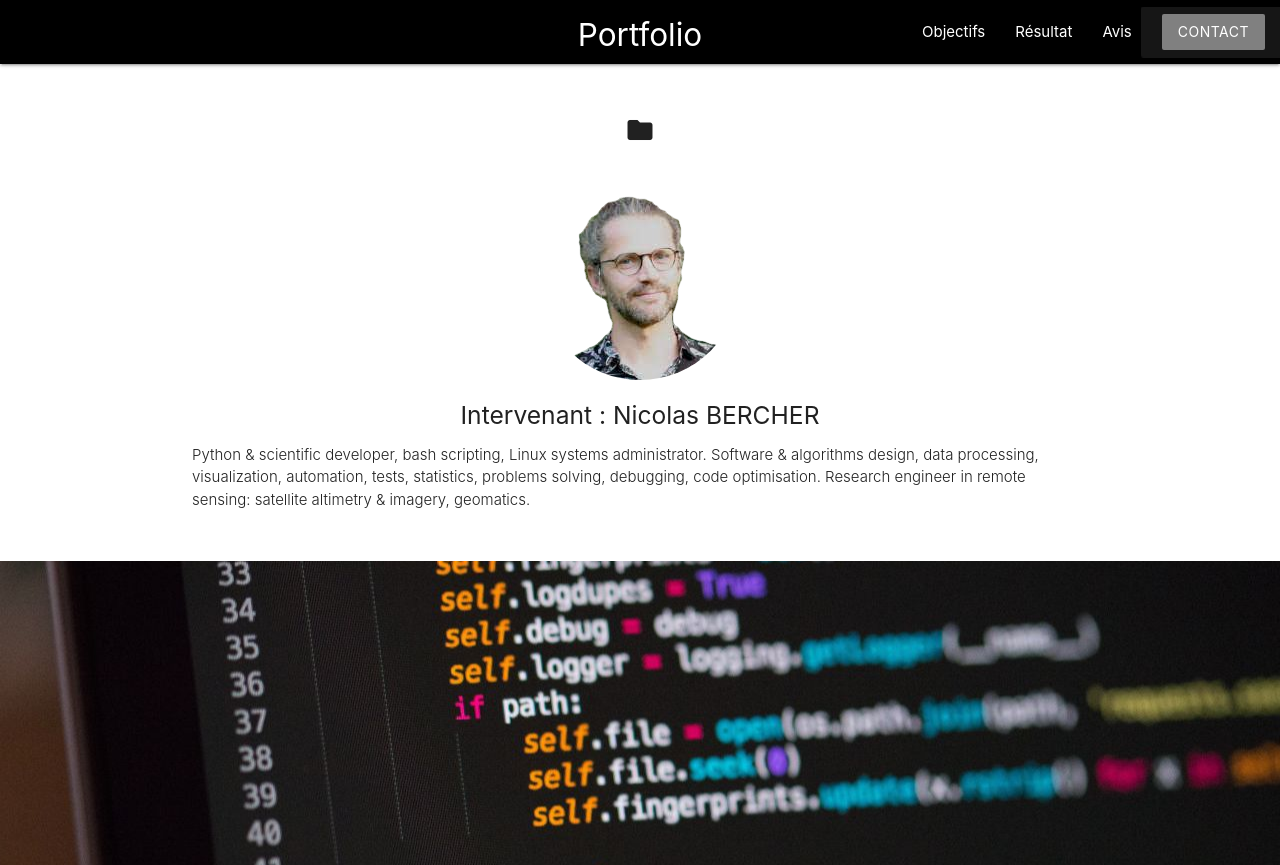
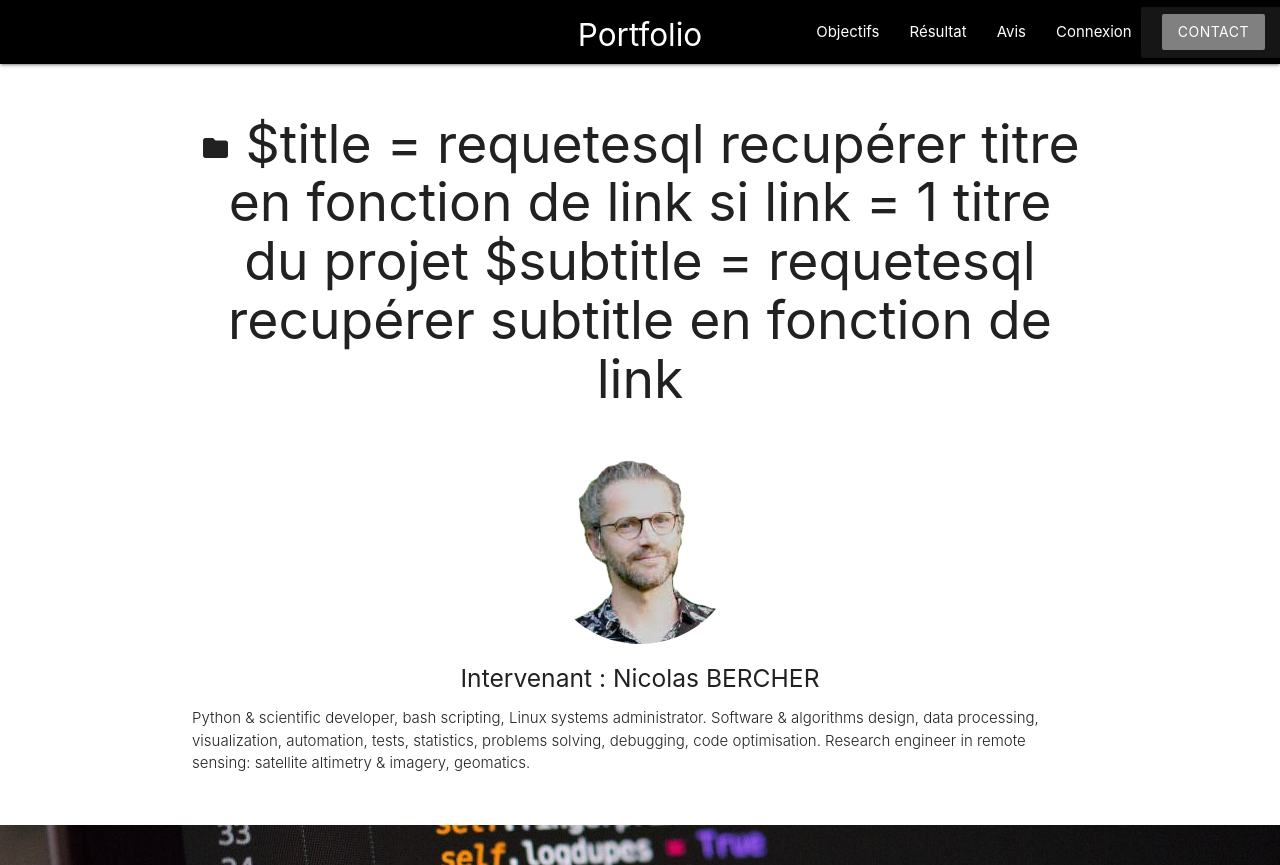
Before and after one commit to katsutsani/projet5-sql-php, a PHP site: page /projet.php?projet=1 in a window 1280 px wide. Shown: the top 865 px of the page. Run offline with PHP 8.4, Linux system fonts and the light colour scheme.

Commit message:
login/register

```diff
--- a/js/script.js
+++ b/js/script.js
@@ -39,3 +39,10 @@ $(document).ready(function(){
 $('#contact').click(function(){
   $('#btns').addClass('hide');
 })
+
+function autoOpenModal(){
+  $(document).ready(function(){
+  $('#connexion').modal();
+  $('#connexion').modal('open');
+  });
+}
--- /dev/null
+++ b/modals.php
@@ -0,0 +1,79 @@
+<!DOCTYPE html>
+<html lang="en" dir="ltr">
+  <head>
+    <meta charset="utf-8">
+    <title></title>
+  </head>
+  <body>
+    <div id="connexion" class="modal">
+      <div class="modal-content">
+        <h4>Connexion</h4>
+          <div class="row">
+            <form class="col s12" method="post" action="login.php">
+              <div class="row">
+                <div class="input-field col s6">
+                  <input id="login" type="text" class="validate" name="login">
+                  <label for="login">Login</label>
+                </div>
+                <div class="input-field col s6">
+                  <input id="mdp" type="password" class="validate" name="password">
+                  <label for="mdp">Mot de passe</label>
+                </div>
+              </div>
+            </div>
+          </div>
+          <div class="modal-footer">
+            <a class=" btn left modal-close modal-trigger " id="new" href="#register">Créer un compte</a>
+          <input type='submit'class="btn connect" value="Me connecter"/>
+        </div>
+      </form>
+    </div>
+    <div id="register" class="modal">
+      <div class="modal-content">
+        <h4>Créer un compte</h4>
+          <div class="row">
+            <form method="post" action="register.php">
+              <div class="row">
+                <div class="input-field col s6">
+                  <input placeholder="example@gmail.com" id="email" type="email" name="email" class="validate">
+                  <label for="email">Adresse email</label>
+                </div>
+                <div class="input-field col s6">
+                  <input id="login" type="text" class="validate" name="login">
+                  <label for="login">Login</label>
+                </div>
+              </div>
+              <div class="row">
+                <div class="input-field col s12">
+                  <input id="mdp" type="password" class="validate" name="password">
+                  <label for="mdp">Mot de passe</label>
+                </div>
+              </div>
+            </div>
+          </div>
+          <div class="modal-footer">
+            <a class="btn left modal-close modal-trigger" id="connect" href="#connexion">Se connecter</a>
+            <input type='submit' class="btn connect" value="M'enregister"/>
+          </div>
+        </form>
+    </div>
+    <div id="Contact" class="modal bottom-sheet">
+      <div class="modal-content">
+        <h4>Contactez-nous</h4>
+        <div class="col s12 m4">
+          <form novalidate="" method="post">
+            <label for="name">Nom</label>
+            <input type="text" name="name" placeholder="What's your full name?" value="">
+            <label for="email">Adresse mail</label>
+            <input type="email" name="email" placeholder="you@example.com" value="">
+            <label for="message">Message</label>
+            <textarea name="message" placeholder="Write your message for the team here" type="text"></textarea>
+          </form>
+        </div>
+        <div class="modal-footer">
+          <a href="#!" class="modal-close waves-effect waves-green btn pulse">Agree</a>
+        </div>
+      </div>
+    </div>
+  </body>
+</html>
--- a/navbar.php
+++ b/navbar.php
@@ -1,3 +1,4 @@
+<?php require_once "config.php" ?>
 <!DOCTYPE html>
 <html lang="en" dir="ltr">
   <head>
@@ -10,6 +11,7 @@
   </head>
   <body>
     <?php
+    if(isset($_SESSION['user'])):
       $link = $_GET['projet'];
       if ($link == 0): ?>
       <div class="navbar-fixed">
@@ -21,7 +23,8 @@
               <li><a href="projet.php?projet=1">Projet 1</a></li>
               <li><a href="projet2.php?projet=2">Projet 2</a></li>
               <li><a href="projet3.php?projet=3">Projet 3</a></li>
-              <li><a id="contact" href="#Contact" class="waves-effect waves-light btn modal-trigger pulse">Contact</a></li>
+              <li><a> <?php echo $_SESSION['user']['login']; ?></a></li>
+              <li><a id="contact" href="#Contact" class="btn modal-trigger pulse">Contact</a></li>
             </ul>
           </div>
         </nav>
@@ -30,6 +33,7 @@
         <li><a href="projet.php?projet=1">Projet 1</a></li>
         <li><a href="projet2.php?projet=2">Projet 2</a></li>
         <li><a href="projet3.php?projet=3">Projet 3</a></li>
+        <li><a> <?php echo $_SESSION['user']['login']; ?></a></li>
         <li><a id="contact" href="#Contact" class="waves-effect waves-light btn colorBtn modal-trigger pulse">Contact</a>
         </li>
       </ul>
@@ -43,18 +47,70 @@
                 <li><a href="#Objectifs">Objectifs</a></li>
                 <li><a href="#Result">Résultat</a></li>
                 <li><a href="#Opinion">Avis</a></li>
+                <li><a> <?php echo $_SESSION['user']['login']; ?></a></li>
                 <li><a href="#Contact" class="waves-effect waves-light btn modal-trigger pulse">Contact</a></li>
               </ul>
             </div>
           </nav>
         </div>
-
         <ul class="sidenav" id="mobile-demo">
           <li><a href="#Objectifs">Objectifs</a></li>
           <li><a href="#Result">Résultat</a></li>
           <li><a href="#Opinion">Avis</a></li>
+          <li><a> <?php echo $_SESSION['user']['login']; ?></a></li>
           <li><a href="#Contact" class="waves-effect waves-light btn modal-trigger pulse">Contact</a></li>
         </ul>
+      <?php endif ?>
+    <?php else: ?>
+      <?php $link = $_GET['projet'];
+      if ($link == 0): ?>
+        <div class="navbar-fixed">
+          <nav>
+            <div class="nav-wrapper">
+              <h1><a href="index.php?projet=0" class="center brand-logo">Portfolio</a></h1>
+              <a href="index.php?projet=0" data-target="mobile-demo" class="sidenav-trigger"><i class="material-icons">menu</i></a>
+              <ul class="right hide-on-med-and-down">
+                <li><a href="projet.php?projet=1">Projet 1</a></li>
+                <li><a href="projet2.php?projet=2">Projet 2</a></li>
+                <li><a href="projet3.php?projet=3">Projet 3</a></li>
+                <li><a class="modal-trigger" id="connect" href="#connexion">Connexion</a></li>
+                <li><a id="contact" href="#Contact" class="btn modal-trigger pulse">Contact</a></li>
+              </ul>
+            </div>
+          </nav>
+        </div>
+        <ul class="sidenav" id="mobile-demo">
+          <li><a href="projet.php?projet=1">Projet 1</a></li>
+          <li><a href="projet2.php?projet=2">Projet 2</a></li>
+          <li><a href="projet3.php?projet=3">Projet 3</a></li>
+          <li><a class="modal-trigger" id="connect" href="#connexion">Connexion</a></li>
+          <li><a id="contact" href="#Contact" class="waves-effect waves-light btn colorBtn modal-trigger pulse">Contact</a>
+          </li>
+        </ul>
+      <?php else: ?>
+        <div class="navbar-fixed">
+          <nav>
+            <div class="nav-wrapper">
+              <h1><a href="index.php?projet=0" class="center brand-logo">Portfolio</a></h1>
+              <a href="index.php?projet=0" data-target="mobile-demo" class="sidenav-trigger"><i class="material-icons">menu</i></a>
+              <ul class="right hide-on-med-and-down">
+                <li><a href="#Objectifs">Objectifs</a></li>
+                <li><a href="#Result">Résultat</a></li>
+                <li><a href="#Opinion">Avis</a></li>
+                <li><a class="modal-trigger" id="connect" href="#connexion">Connexion</a></li>
+                <li><a href="#Contact" class="waves-effect waves-light btn modal-trigger pulse">Contact</a></li>
+              </ul>
+            </div>
+          </nav>
+        </div>
+        <ul class="sidenav" id="mobile-demo">
+          <li><a href="#Objectifs">Objectifs</a></li>
+          <li><a href="#Result">Résultat</a></li>
+          <li><a href="#Opinion">Avis</a></li>
+          <li><a class="modal-trigger" id="connect" href="#connexion">Connexion</a></li>
+          <li><a href="#Contact" class="waves-effect waves-light btn modal-trigger pulse">Contact</a></li>
+        </ul>
+      <?php endif ?>
     <?php endif ?>
     <script type="text/javascript" src="js/jquery.js"></script>
     <script type="text/javascript" src="js/materialize.min.js"></script>
--- a/projet.php
+++ b/projet.php
@@ -112,27 +112,7 @@
       </div>
     </div>
   </div>
-
-  <!-- Modal Structure -->
-  <div id="Contact" class="modal bottom-sheet">
-    <div class="modal-content">
-      <h4>Contactez-nous</h4>
-      <div class="col s12 m4">
-        <form novalidate="" method="post">
-          <label for="name">Nom</label>
-          <input type="text" name="name" placeholder="What's your full name?" value="">
-          <label for="email">Adresse mail</label>
-          <input type="email" name="email" placeholder="you@example.com" value="">
-          <label for="message">Message</label>
-          <textarea name="message" placeholder="Write your message for the team here" type="text"></textarea>
-        </form>
-      </div>
-      <div class="modal-footer">
-        <a href="#!" class="modal-close waves-effect waves-green btn pulse">Agree</a>
-      </div>
-    </div>
-  </div>
-
+  <?php require_once "modals.php" ?>
   <!--JavaScript at end of body for optimized loading-->
   <script type="text/javascript" src="js/jquery.js"></script>
   <script type="text/javascript" src="js/materialize.min.js"></script>
--- a/register.php
+++ b/register.php
@@ -8,5 +8,5 @@ $dataBinded=array(
 );
 $pre = $pdo->prepare($sql);
 $pre->execute($dataBinded);
-header('Location:index.php');//on le redirige sur la page d'accueil du site !
+header('Location:index.php?projet=0');//on le redirige sur la page d'accueil du site !
 ?>
--- a/title.php
+++ b/title.php
@@ -0,0 +1,6 @@
+<?php
+$link = $_GET['projet'] ?>
+
+$title = requetesql recupérer titre en fonction de link si link = 1 titre du projet
+
+$subtitle = requetesql recupérer subtitle en fonction de link
```
Also changed, not shown: connexion-register.php (+1 -7 lines), index.php (+2 -19 lines), login.php (+3 -4 lines), projet1.php (+1 -20 lines). Lines whose indentation alone changed are shown as unchanged.
